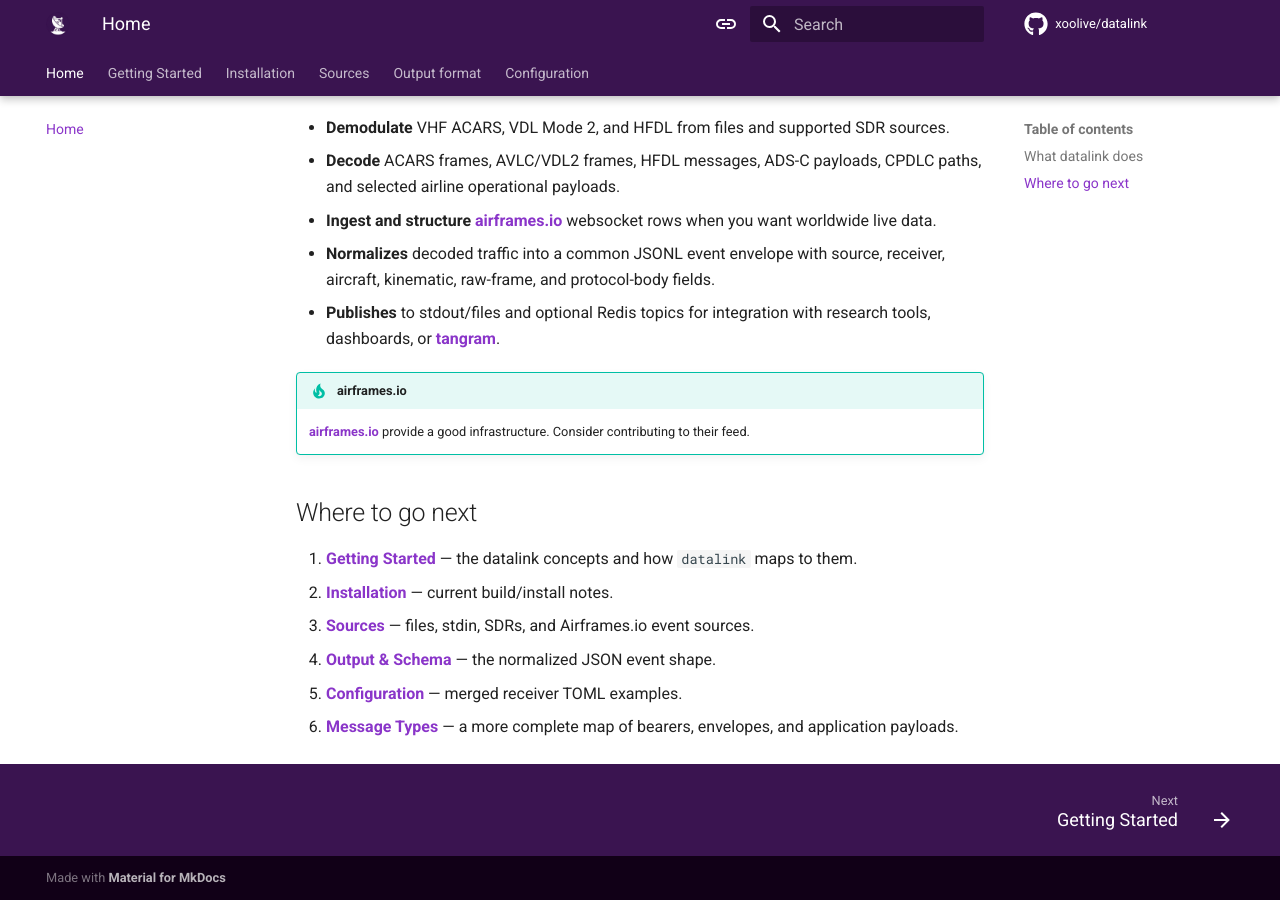
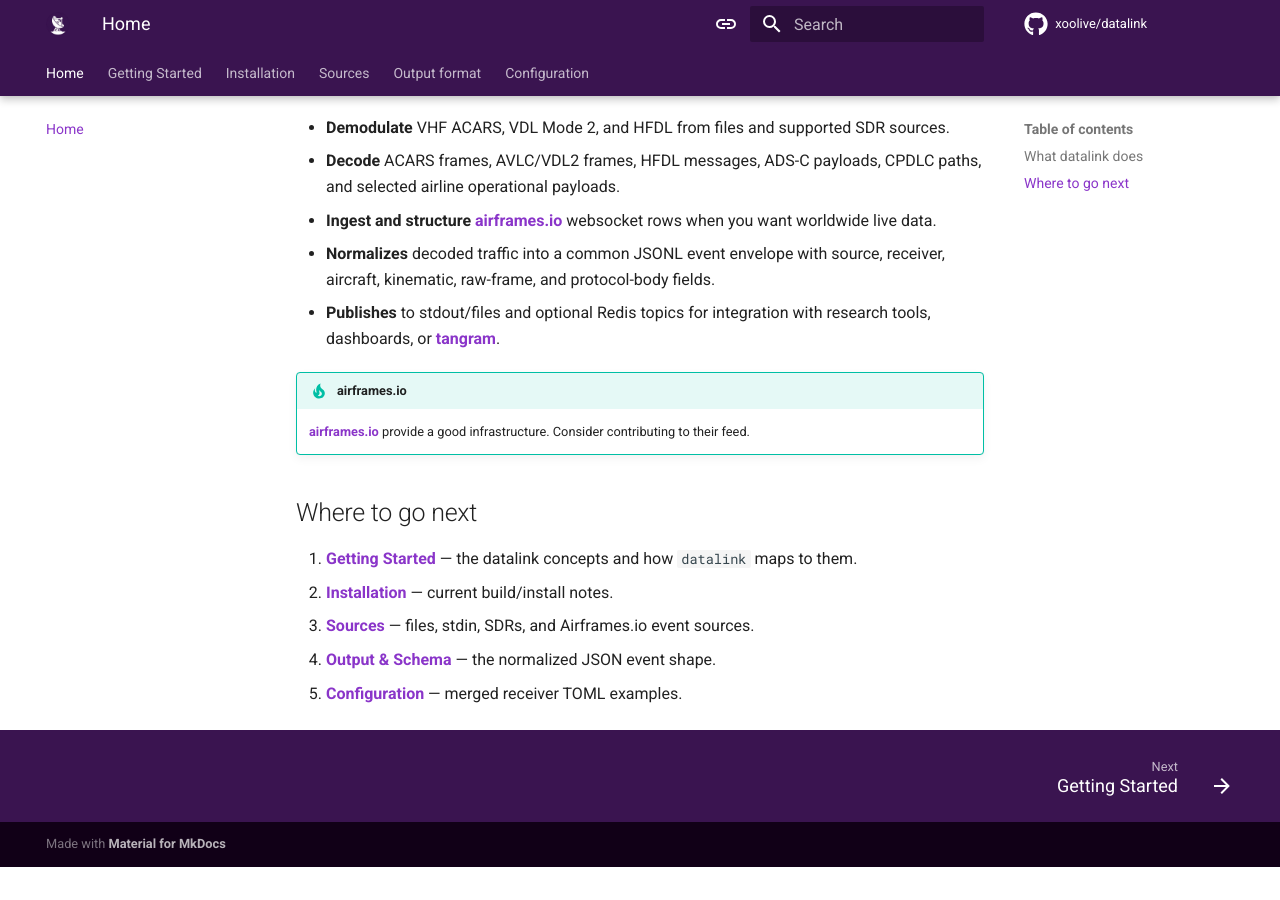
Before and after one commit to xoolive/datalink, an MkDocs documentation site: the page built from docs/index.md, in a window 1280 px wide and 900 px high, scrolled down 660 px. Built offline with MkDocs 1.6.1 and Material for MkDocs 9.7.7, drawn with Linux system fonts in a browser that asks for light colours; comment, search, counter and statistics services are not loaded; after the commit the page ends 1527 px from its top, so only the background shows below that.

Commit message:
publish documentation website

```diff
--- a/docs/index.md
+++ b/docs/index.md
@@ -34,4 +34,3 @@ You may be familiar with ADS-B/Mode S tooling such as [`jet1090`](https://mode-s
 3. [Sources](sources.md) — files, stdin, SDRs, and Airframes.io event sources.
 4. [Output & Schema](output.md) — the normalized JSON event shape.
 5. [Configuration](config.md) — merged receiver TOML examples.
-6. [Message Types](messages.md) — a more complete map of bearers, envelopes, and application payloads.
```
Also changed, not shown: 1 other file.
